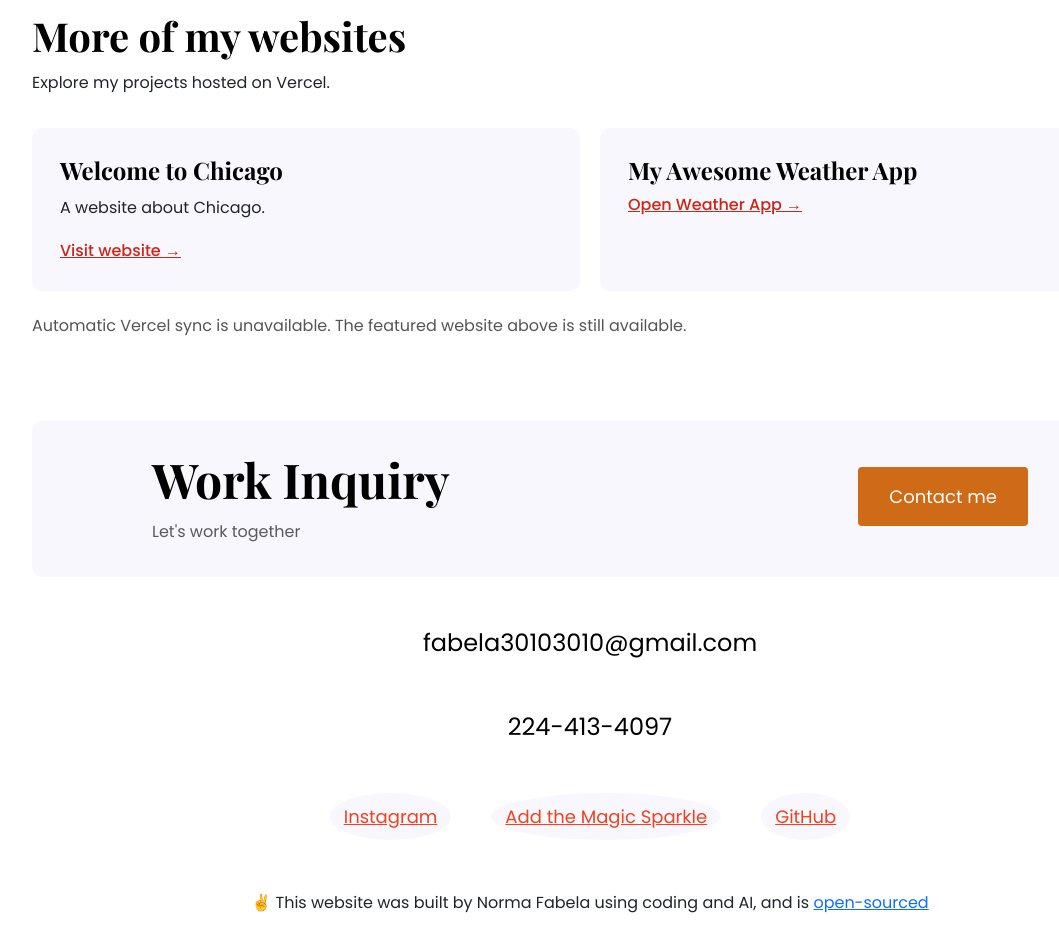
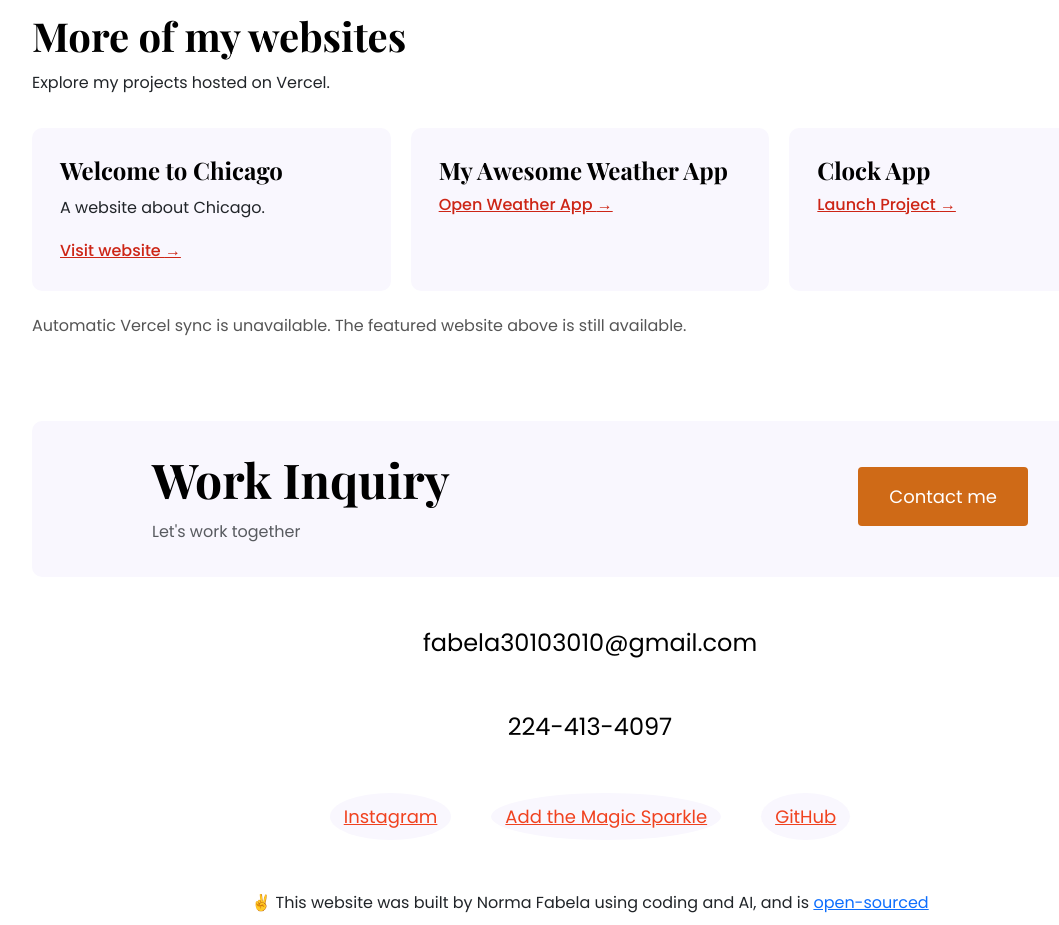
Before and after one commit to fabelanorma3010/My-projects-in-My-She-codes-class, a plain HTML site: page index.html in a window 1280 px wide. Shown: the part 1960-2885 px from the top of the page, without its empty margins (50-1109 px from the left). Drawn offline with nearby package versions, Linux system fonts and the light colour scheme; no server answers; a script that the page names is missing.

Commit message:
Feature Clock App in homepage projects

```diff
--- a/index.html
+++ b/index.html
@@ -141,6 +141,18 @@
               >Open Weather App <span aria-hidden="true">&rarr;</span></a
             >
           </article>
+          <article
+            class="vercel-project-card"
+            data-project-url="https://world-clock-ten-neon.vercel.app/"
+          >
+            <h3>Clock App</h3>
+            <a
+              href="https://world-clock-ten-neon.vercel.app/"
+              target="_blank"
+              rel="noopener noreferrer"
+              >Launch Project <span aria-hidden="true">&rarr;</span></a
+            >
+          </article>
         </div>
         <p
           id="vercel-project-status"
```
